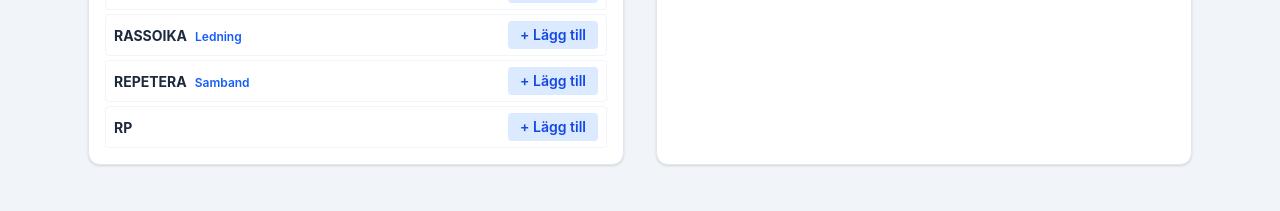
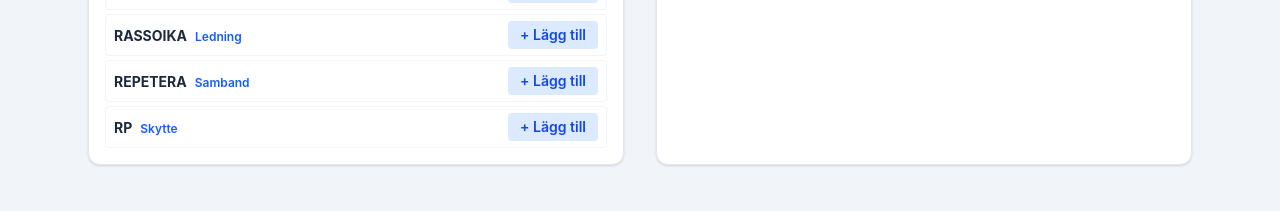
Before and after one commit to NicklasAndersson/minneskort, a React (Vite) app: page / in a window 1280 px wide. Shown: the part 1000-1211 px from the top of the page. Built offline with nearby package versions, Linux system fonts and the light colour scheme.

Commit message:
category

```diff
--- a/src/cards/rp.js
+++ b/src/cards/rp.js
@@ -1,6 +1,6 @@
 export default {
   id: "rp",
-  category: "",
+  category: "Skytte",
   layout: "foldable",
   title: "RP",
   subtitle: "",
```
